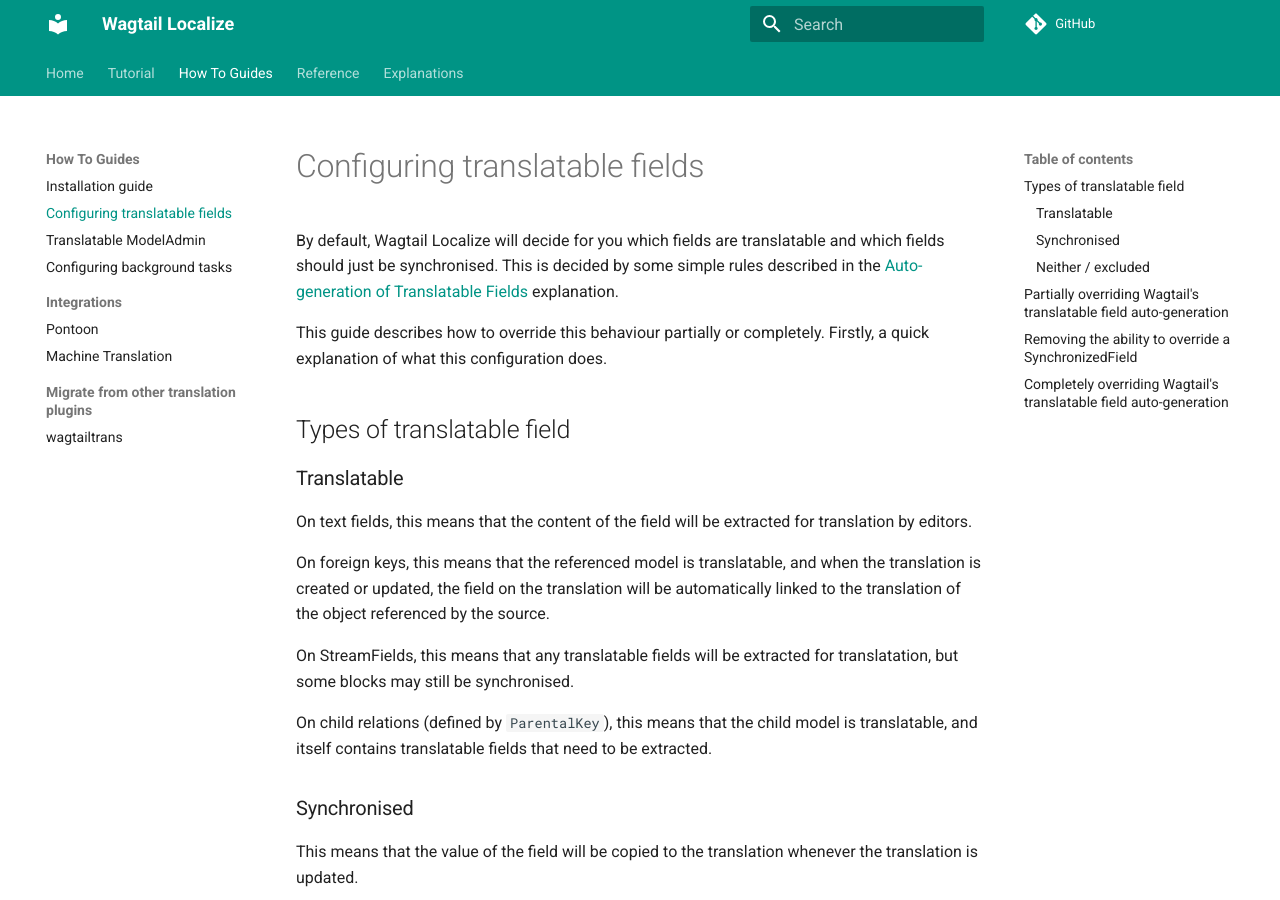
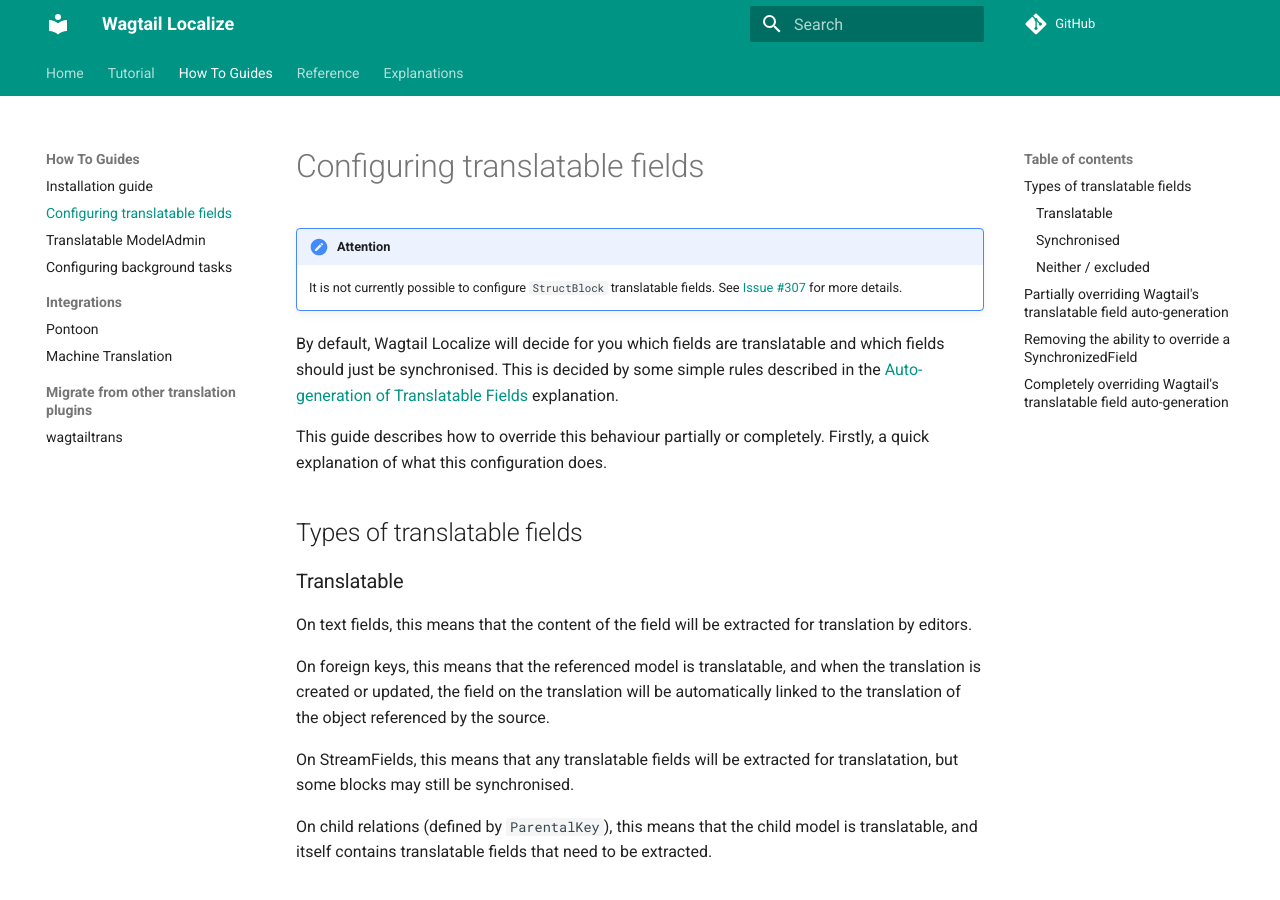
Before and after one commit to wagtail/wagtail-localize, an MkDocs documentation site: the page built from docs/how-to/field-configuration.md, in a window 1280 px wide and 900 px high. Built offline with MkDocs 1.6.1 and Material for MkDocs 9.7.7, drawn with Linux system fonts in a browser that asks for light colours; comment, search, counter and statistics services are not loaded.

Commit message:
Add note about `translatable_fields` support in `StructBlock`
tl;dr we don't yet allow configuring `StructBlock` translatable fields

Co-Authored-By: Rich @ enzedonline <72310199+enzedonline@users.noreply.github.com>

```diff
--- a/docs/how-to/field-configuration.md
+++ b/docs/how-to/field-configuration.md
@@ -1,4 +1,8 @@
 # Configuring translatable fields
+
+!!! attention
+
+    It is not currently possible to configure `StructBlock` translatable fields. See [Issue #307](https://github.com/wagtail/wagtail-localize/issues/307) for more details.
 
 By default, Wagtail Localize will decide for you which fields are translatable and which fields should just be synchronised.
 This is decided by some simple rules described in the [Auto-generation of Translatable Fields](/concept/translatable-fields-autogen)
@@ -7,7 +11,7 @@
 This guide describes how to override this behaviour partially or completely. Firstly, a quick explanation of what this configuration
 does.
 
-## Types of translatable field
+## Types of translatable fields
 
 ### Translatable
 
```
